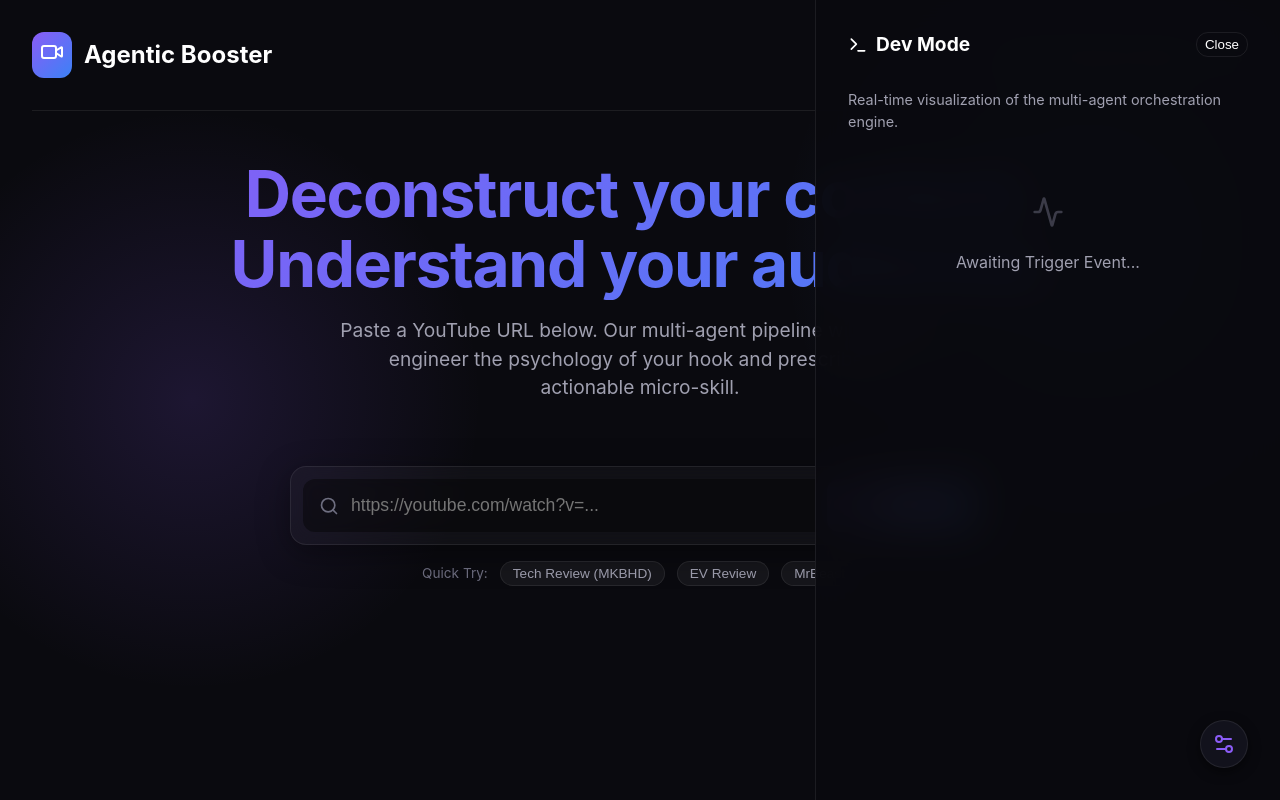
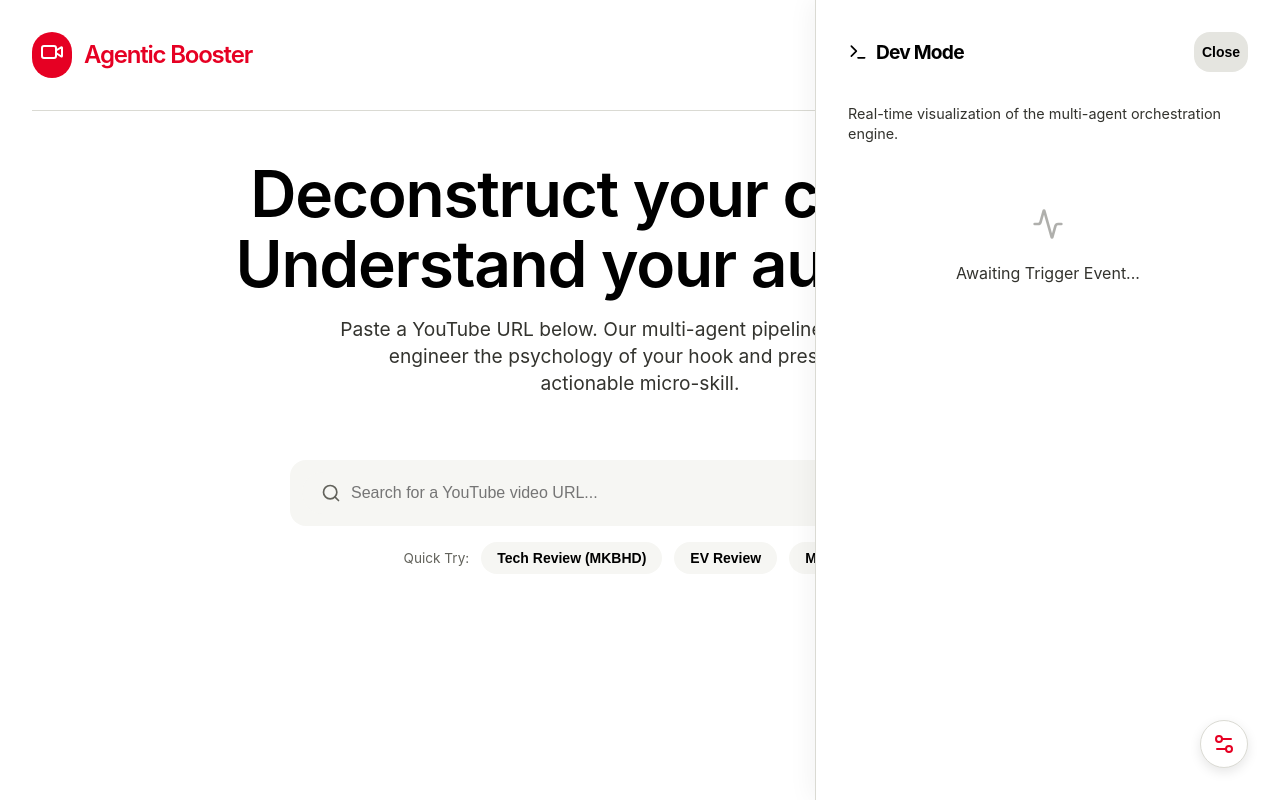
Before and after one commit to vidushi04/social_media_agentic_system, a React (Vite) app in the folder web/: page / in a window 1280 px wide. Both pictures are taken after a click on the button 1224 px from the left and 744 px from the top of the page. Built offline with nearby package versions, Linux system fonts and the light colour scheme.

Commit message:
add pinterest design

```diff
--- a/web/src/App.tsx
+++ b/web/src/App.tsx
@@ -55,21 +55,21 @@ function App() {
   return (
     <>
       <div style={{ paddingBottom: '4rem' }}>
-        <header style={{ display: 'flex', alignItems: 'center', justifyContent: 'space-between', paddingBottom: '2rem', borderBottom: '1px solid var(--glass-border)', marginBottom: '3rem' }}>
+        <header style={{ display: 'flex', alignItems: 'center', justifyContent: 'space-between', paddingBottom: '2rem', borderBottom: '1px solid var(--hairline)', marginBottom: '3rem' }}>
           <div style={{ display: 'flex', alignItems: 'center', gap: '0.75rem' }}>
-            <div style={{ background: 'var(--accent-gradient)', padding: '0.5rem', borderRadius: 'var(--radius-md)' }}>
+            <div style={{ background: 'var(--primary)', padding: '0.5rem', borderRadius: 'var(--rounded-full)' }}>
               <Video color="white" size={24} />
             </div>
-            <h1 style={{ margin: 0, fontSize: '1.5rem', background: 'none', WebkitTextFillColor: 'var(--text-primary)' }}>
+            <h1 style={{ margin: 0, fontSize: '1.5rem', color: 'var(--primary)' }}>
               Agentic Booster
             </h1>
           </div>
           <div style={{ display: 'flex', alignItems: 'center', gap: '1rem' }}>
-            <div style={{ fontSize: '0.9rem', color: 'var(--text-muted)' }}>
+            <div style={{ fontSize: '0.9rem', color: 'var(--mute)' }}>
               Content Packaging Intelligence
             </div>
             <button className="btn-icon" onClick={() => setIsSettingsOpen(true)} title="API Settings">
-              <Settings2 size={20} color="var(--text-secondary)" />
+              <Settings2 size={20} color="var(--ink)" />
             </button>
           </div>
         </header>
@@ -79,23 +79,22 @@ function App() {
             <h1 style={{ fontSize: '4rem', marginBottom: '1rem', letterSpacing: '-0.02em', lineHeight: 1.1 }}>
               Deconstruct your content.<br />Understand your audience.
             </h1>
-            <p style={{ fontSize: '1.2rem', maxWidth: '600px', margin: '0 auto', color: 'var(--text-secondary)', marginTop: '1rem' }}>
+            <p style={{ fontSize: '1.2rem', maxWidth: '600px', margin: '0 auto', color: 'var(--body)', marginTop: '1rem' }}>
               Paste a YouTube URL below. Our multi-agent pipeline will reverse-engineer the psychology of your hook and prescribe an actionable micro-skill.
             </p>
           </div>
 
           <form onSubmit={handleAnalyze} style={{ maxWidth: '700px', margin: '0 auto' }}>
-            <div className="glass-panel" style={{ display: 'flex', gap: '1rem', padding: '0.75rem', marginBottom: '1rem', flexDirection: 'column' }}>
+            <div className="feature-card-soft" style={{ display: 'flex', gap: '1rem', padding: '0.75rem', marginBottom: '1rem', flexDirection: 'column' }}>
               <div style={{ display: 'flex', gap: '1rem', width: '100%' }}>
                 <div style={{ flex: 1, position: 'relative' }}>
-                  <Search size={20} style={{ position: 'absolute', left: '1rem', top: '50%', transform: 'translateY(-50%)', color: 'var(--text-muted)' }} />
+                  <Search size={20} style={{ position: 'absolute', left: '1.2rem', top: '50%', transform: 'translateY(-50%)', color: 'var(--mute)' }} />
                   <input
                     type="text"
-                    className="premium-input"
-                    placeholder="https://youtube.com/watch?v=..."
+                    className="search-bar"
+                    placeholder="Search for a YouTube video URL..."
                     value={url}
                     onChange={(e) => setUrl(e.target.value)}
-                    style={{ paddingLeft: '3rem', border: 'none', background: 'rgba(0, 0, 0, 0.4)', boxShadow: 'none' }}
                     disabled={isProcessing}
                   />
                 </div>
@@ -106,14 +105,14 @@ function App() {
             </div>
 
             {errorMsg && (
-              <div style={{ background: 'rgba(239, 68, 68, 0.1)', border: '1px solid var(--error)', color: 'var(--error)', padding: '1rem', borderRadius: 'var(--radius-md)', marginBottom: '1rem', textAlign: 'left', animation: 'fadeIn 0.3s ease-out' }}>
+              <div style={{ background: 'rgba(158, 10, 10, 0.05)', border: '1px solid var(--error)', color: 'var(--error)', padding: '1rem', borderRadius: 'var(--rounded-md)', marginBottom: '1rem', textAlign: 'left', animation: 'fadeIn 0.3s ease-out' }}>
                 <strong>Error:</strong> {errorMsg}
               </div>
             )}
 
             {!isProcessing && (
               <div style={{ display: 'flex', justifyContent: 'center', gap: '0.75rem', marginTop: '1rem', flexWrap: 'wrap' }}>
-                <span style={{ fontSize: '0.85rem', color: 'var(--text-muted)', display: 'flex', alignItems: 'center' }}>Quick Try:</span>
+                <span style={{ fontSize: '0.85rem', color: 'var(--mute)', display: 'flex', alignItems: 'center' }}>Quick Try:</span>
                 <button type="button" className="chip" onClick={() => setUrl('https://www.youtube.com/watch?v=iGeXGdYE7UE')}>Tech Review (MKBHD)</button>
                 <button type="button" className="chip" onClick={() => setUrl('https://www.youtube.com/watch?v=k8A0qPG0nag')}>EV Review</button>
                 <button type="button" className="chip" onClick={() => setUrl('https://www.youtube.com/watch?v=0e3GPea1Tyg')}>MrBeast</button>
@@ -121,10 +120,10 @@ function App() {
             )}
 
             {isProcessing && (
-              <div className="loading-state glass-panel" style={{ marginTop: '2rem', animation: 'fadeIn 0.3s ease-out' }}>
+              <div className="loading-state" style={{ marginTop: '2rem', animation: 'fadeIn 0.3s ease-out' }}>
                 <div className="spinner"></div>
-                <h3 style={{ margin: '1rem 0 0.5rem', color: 'var(--accent-primary)', fontSize: '1.2rem' }}>Agentic Pipeline Active</h3>
-                <p style={{ color: 'var(--text-secondary)', margin: 0, fontSize: '1rem' }}>{getActiveAgentName()}</p>
+                <h3 style={{ margin: '1rem 0 0.5rem', color: 'var(--primary)', fontSize: '1.2rem' }}>Agentic Pipeline Active</h3>
+                <p style={{ color: 'var(--mute)', margin: 0, fontSize: '1rem' }}>{getActiveAgentName()}</p>
               </div>
             )}
           </form>
@@ -142,7 +141,7 @@ function App() {
       </div>
 
       <button className="dev-toggle" onClick={() => setIsDevModeOpen(!isDevModeOpen)} title="Toggle Dev Mode">
-        <Settings2 size={24} color={isDevModeOpen ? 'var(--accent-primary)' : 'var(--text-secondary)'} />
+        <Settings2 size={24} color={isDevModeOpen ? 'var(--primary)' : 'var(--ink)'} />
       </button>
 
       <DevMode
--- a/web/src/components/DevMode.tsx
+++ b/web/src/components/DevMode.tsx
@@ -23,7 +23,7 @@ export const DevMode: React.FC<DevModeProps> = ({ isOpen, onClose, state }) => {
       </div>
 
       <div style={{ marginBottom: '2rem' }}>
-        <p style={{ fontSize: '0.9rem' }}>
+        <p style={{ fontSize: '0.9rem', color: 'var(--body)' }}>
           Real-time visualization of the multi-agent orchestration engine.
         </p>
       </div>
@@ -31,12 +31,12 @@ export const DevMode: React.FC<DevModeProps> = ({ isOpen, onClose, state }) => {
       {state && Object.values(state.agents).map((agent) => (
         <div key={agent.id} className={`agent-card ${agent.id === 'interpreter' ? 'pipeline-stage' : ''}`}>
           <div className="agent-header">
-            {agent.status === 'running' && (agent.id === 'interpreter' ? <Database size={16} className="animate-pulse-glow" style={{ color: 'var(--accent-secondary)' }} /> : <Activity size={16} className="animate-pulse-glow" style={{ color: 'var(--warning)' }} />)}
-            {agent.status === 'completed' && <CheckCircle2 size={16} style={{ color: 'var(--success)' }} />}
-            {agent.status === 'idle' && <Clock size={16} style={{ color: 'var(--text-muted)' }} />}
-            <span style={{ color: 'var(--text-primary)' }}>{agent.name}</span>
+            {agent.status === 'running' && (agent.id === 'interpreter' ? <Database size={16} style={{ color: 'var(--focus-outer)' }} /> : <Activity size={16} style={{ color: '#854d0e' }} />)}
+            {agent.status === 'completed' && <CheckCircle2 size={16} style={{ color: 'var(--success-deep)' }} />}
+            {agent.status === 'idle' && <Clock size={16} style={{ color: 'var(--mute)' }} />}
+            <span style={{ color: 'var(--ink)' }}>{agent.name}</span>
             {agent.id === 'interpreter' && (
-              <span style={{ fontSize: '0.65rem', padding: '0.15rem 0.4rem', background: 'rgba(59, 130, 246, 0.15)', color: 'var(--accent-secondary)', borderRadius: '4px', marginLeft: '0.5rem', textTransform: 'uppercase', letterSpacing: '0.5px', border: '1px solid rgba(59, 130, 246, 0.3)' }}>
+              <span style={{ fontSize: '0.65rem', padding: '0.15rem 0.4rem', background: '#eef2ff', color: 'var(--focus-outer)', borderRadius: '4px', marginLeft: '0.5rem', textTransform: 'uppercase', letterSpacing: '0.5px', border: '1px solid #c7d2fe' }}>
                 Data Pipeline
               </span>
             )}
@@ -47,7 +47,7 @@ export const DevMode: React.FC<DevModeProps> = ({ isOpen, onClose, state }) => {
 
           {agent.output && (
             <div style={{ marginTop: '1rem' }}>
-              <div style={{ fontSize: '0.75rem', color: 'var(--text-muted)', marginBottom: '0.25rem' }}>JSON PAYLOAD</div>
+              <div style={{ fontSize: '0.75rem', color: 'var(--mute)', marginBottom: '0.25rem' }}>JSON PAYLOAD</div>
               <pre className="code-block">
                 {JSON.stringify(agent.output, null, 2)}
               </pre>
@@ -57,7 +57,7 @@ export const DevMode: React.FC<DevModeProps> = ({ isOpen, onClose, state }) => {
       ))}
 
       {!state && (
-        <div style={{ textAlign: 'center', color: 'var(--text-muted)', marginTop: '4rem' }}>
+        <div style={{ textAlign: 'center', color: 'var(--mute)', marginTop: '4rem' }}>
           <Activity size={32} style={{ opacity: 0.5, marginBottom: '1rem' }} />
           <p>Awaiting Trigger Event...</p>
         </div>
--- a/web/src/index.css
+++ b/web/src/index.css
@@ -1,36 +1,41 @@
 :root {
-  font-family: 'Inter', system-ui, Avenir, Helvetica, Arial, sans-serif;
+  font-family: 'Inter', system-ui, -apple-system, sans-serif;
   line-height: 1.5;
   font-weight: 400;
 
-  color-scheme: dark;
+  color-scheme: light;
 
-  /* Core Colors */
-  --bg-primary: #0a0a0f;
-  --bg-secondary: #12121c;
-  --bg-tertiary: #1a1a2e;
+  /* Brand & Accent */
+  --primary: #e60023;
+  --primary-pressed: #cc001f;
 
-  --text-primary: #ffffff;
-  --text-secondary: #a0a0b0;
-  --text-muted: #6e6e80;
+  /* Surface */
+  --canvas: #ffffff;
+  --surface-soft: #fbfbf9;
+  --surface-card: #f6f6f3;
+  --secondary-bg: #e5e5e0;
+  --secondary-pressed: #c8c8c1;
+  --hairline: #dadad3;
 
-  --accent-primary: #8b5cf6; /* Vibrant Purple */
-  --accent-secondary: #3b82f6; /* Bright Blue */
-  --accent-gradient: linear-gradient(135deg, var(--accent-primary), var(--accent-secondary));
+  /* Text */
+  --ink: #000000;
+  --ink-soft: #211922;
+  --body: #33332e;
+  --mute: #62625b;
+  --ash: #91918c;
+  --on-dark: #ffffff;
 
-  --success: #10b981;
-  --warning: #f59e0b;
-  --error: #ef4444;
+  /* Semantic */
+  --error: #9e0a0a;
+  --success-deep: #103c25;
+  --success-pale: #c7f0da;
+  --focus-outer: #435ee5;
 
-  /* UI Elements */
-  --glass-bg: rgba(255, 255, 255, 0.03);
-  --glass-border: rgba(255, 255, 255, 0.08);
-  --glass-shadow: 0 8px 32px 0 rgba(0, 0, 0, 0.37);
-
-  --radius-sm: 0.5rem;
-  --radius-md: 0.75rem;
-  --radius-lg: 1rem;
-  --radius-xl: 1.5rem;
+  /* Shapes & Radii */
+  --rounded-sm: 8px;
+  --rounded-md: 16px;
+  --rounded-lg: 32px;
+  --rounded-full: 9999px;
 
   font-synthesis: none;
   text-rendering: optimizeLegibility;
@@ -42,50 +47,69 @@ body {
   margin: 0;
   min-width: 320px;
   min-height: 100vh;
-  background-color: var(--bg-primary);
-  color: var(--text-primary);
+  background-color: var(--canvas);
+  color: var(--body);
   overflow-x: hidden;
-  background-image:
-    radial-gradient(circle at 15% 50%, rgba(139, 92, 246, 0.15), transparent 25%),
-    radial-gradient(circle at 85% 30%, rgba(59, 130, 246, 0.15), transparent 25%);
-  background-attachment: fixed;
 }
 
 #root {
   max-width: 1280px;
   margin: 0 auto;
-  padding: 2rem;
+  padding: 32px;
 }
 
 /* Typography */
 h1, h2, h3, h4, h5, h6 {
-  margin: 0 0 1rem 0;
-  line-height: 1.2;
+  margin: 0 0 16px 0;
+  color: var(--ink);
 }
 
 h1 {
-  font-size: 3.2em;
+  font-size: 70px;
+  font-weight: 600;
+  line-height: 1.1;
+  letter-spacing: -1.2px;
+}
+
+h2 {
+  font-size: 44px;
   font-weight: 700;
-  background: var(--accent-gradient);
-  -webkit-background-clip: text;
-  -webkit-text-fill-color: transparent;
-  background-clip: text;
+  line-height: 1.15;
+  letter-spacing: -0.8px;
+}
+
+h3 {
+  font-size: 28px;
+  font-weight: 700;
+  line-height: 1.2;
+  letter-spacing: -1.2px;
 }
 
 p {
   margin-top: 0;
-  color: var(--text-secondary);
+  color: var(--body);
+  font-size: 16px;
+  line-height: 1.4;
 }
 
-/* Common Utilities */
-.glass-panel {
-  background: var(--glass-bg);
-  backdrop-filter: blur(12px);
-  -webkit-backdrop-filter: blur(12px);
-  border: 1px solid var(--glass-border);
-  border-radius: var(--radius-lg);
-  padding: 1.5rem;
-  box-shadow: var(--glass-shadow);
+/* Cards & Containers */
+.pin-card {
+  background: var(--surface-card);
+  border-radius: var(--rounded-md);
+  padding: 0;
+  overflow: hidden;
+}
+
+.feature-card {
+  background: var(--canvas);
+  border-radius: var(--rounded-md);
+  padding: 32px;
+}
+
+.feature-card-soft {
+  background: var(--surface-card);
+  border-radius: var(--rounded-md);
+  padding: 32px;
 }
 
 .flex-center {
@@ -101,71 +125,107 @@ p {
 }
 
 /* Animations */
-@keyframes pulse-glow {
-  0% { box-shadow: 0 0 0 0 rgba(139, 92, 246, 0.4); }
-  70% { box-shadow: 0 0 0 10px rgba(139, 92, 246, 0); }
-  100% { box-shadow: 0 0 0 0 rgba(139, 92, 246, 0); }
+@keyframes spin {
+  to { transform: rotate(360deg); }
 }
 
-.animate-pulse-glow {
-  animation: pulse-glow 2s infinite;
+@keyframes fadeIn {
+  from { opacity: 0; transform: translateY(10px); }
+  to { opacity: 1; transform: translateY(0); }
+}
+
+.spinner {
+  width: 40px;
+  height: 40px;
+  border: 3px solid var(--secondary-bg);
+  border-radius: 50%;
+  border-top-color: var(--primary);
+  animation: spin 1s ease-in-out infinite;
 }
 
 /* Inputs and Buttons */
-input.premium-input {
-  background: rgba(0, 0, 0, 0.2);
-  border: 1px solid var(--glass-border);
-  border-radius: var(--radius-md);
-  padding: 1rem 1.5rem;
-  color: var(--text-primary);
-  font-size: 1.1rem;
+input.text-input {
+  background: var(--canvas);
+  border: 1px solid var(--hairline);
+  border-radius: var(--rounded-md);
+  padding: 11px 15px;
+  color: var(--ink);
+  font-size: 16px;
   width: 100%;
-  transition: all 0.3s ease;
+  transition: all 0.2s ease;
   outline: none;
+  box-sizing: border-box;
 }
 
-input.premium-input:focus {
-  border-color: var(--accent-primary);
-  box-shadow: 0 0 0 3px rgba(139, 92, 246, 0.2);
+input.text-input:focus {
+  border: 2px solid var(--ink);
+  outline: 4px solid var(--focus-outer);
+  padding: 10px 14px; /* Adjust for border width change */
+}
+
+input.search-bar {
+  background: var(--surface-card);
+  border: 1px solid transparent;
+  border-radius: var(--rounded-full);
+  padding: 11px 15px 11px 48px;
+  color: var(--ink);
+  font-size: 16px;
+  width: 100%;
+  transition: all 0.2s ease;
+  outline: none;
+  box-sizing: border-box;
+}
+
+input.search-bar:focus {
+  background: var(--canvas);
+  border-color: var(--hairline);
 }
 
 button.btn-primary {
-  background: var(--accent-gradient);
+  background: var(--primary);
   border: none;
-  border-radius: var(--radius-md);
-  padding: 1rem 2rem;
-  color: white;
-  font-weight: 600;
-  font-size: 1rem;
+  border-radius: var(--rounded-md);
+  padding: 6px 14px;
+  height: 40px;
+  color: var(--on-dark);
+  font-weight: 700;
+  font-size: 14px;
   cursor: pointer;
-  transition: transform 0.2s, box-shadow 0.2s;
+  transition: background 0.2s;
   display: inline-flex;
   align-items: center;
-  gap: 0.5rem;
+  justify-content: center;
+  gap: 8px;
 }
 
 button.btn-primary:hover {
-  transform: translateY(-2px);
-  box-shadow: 0 10px 20px -10px var(--accent-primary);
+  background: var(--primary-pressed);
 }
 
-button.btn-primary:active {
-  transform: translateY(0);
+button.btn-primary:disabled {
+  background: var(--surface-card);
+  color: var(--ash);
+  cursor: not-allowed;
 }
 
 button.btn-secondary {
-  background: transparent;
-  border: 1px solid var(--glass-border);
-  border-radius: var(--radius-md);
-  padding: 0.5rem 1rem;
-  color: var(--text-primary);
-  font-weight: 500;
+  background: var(--secondary-bg);
+  border: none;
+  border-radius: var(--rounded-md);
+  padding: 6px 14px;
+  height: 40px;
+  color: var(--ink);
+  font-weight: 700;
+  font-size: 14px;
   cursor: pointer;
   transition: background 0.2s;
+  display: inline-flex;
+  align-items: center;
+  justify-content: center;
 }
 
 button.btn-secondary:hover {
-  background: var(--glass-bg);
+  background: var(--secondary-pressed);
 }
 
 /* Dev Mode Styles */
@@ -175,14 +235,14 @@ button.btn-secondary:hover {
   right: 0;
   bottom: 0;
   width: 400px;
-  background: rgba(10, 10, 15, 0.95);
-  backdrop-filter: blur(20px);
-  border-left: 1px solid var(--glass-border);
+  background: var(--canvas);
+  border-left: 1px solid var(--hairline);
   z-index: 1000;
-  padding: 2rem;
+  padding: 32px;
   overflow-y: auto;
   transform: translateX(100%);
   transition: transform 0.3s cubic-bezier(0.4, 0, 0.2, 1);
+  box-shadow: -4px 0 24px rgba(0,0,0,0.05);
 }
 
 .dev-overlay.open {
@@ -191,73 +251,75 @@ button.btn-secondary:hover {
 
 .dev-toggle {
   position: fixed;
-  bottom: 2rem;
-  right: 2rem;
+  bottom: 32px;
+  right: 32px;
   z-index: 1001;
-  background: var(--bg-secondary);
-  border: 1px solid var(--glass-border);
-  border-radius: 50%;
-  width: 3rem;
-  height: 3rem;
+  background: var(--canvas);
+  border: 1px solid var(--hairline);
+  border-radius: var(--rounded-full);
+  width: 48px;
+  height: 48px;
   display: flex;
   align-items: center;
   justify-content: center;
   cursor: pointer;
-  box-shadow: 0 4px 12px rgba(0,0,0,0.5);
+  box-shadow: 0 4px 12px rgba(0,0,0,0.1);
   transition: all 0.2s;
 }
 
 .dev-toggle:hover {
-  transform: scale(1.1);
-  border-color: var(--accent-secondary);
+  transform: scale(1.05);
+  background: var(--surface-card);
 }
 
 .agent-card {
-  background: var(--bg-secondary);
-  border: 1px solid var(--glass-border);
-  border-radius: var(--radius-sm);
-  padding: 1rem;
-  margin-bottom: 1rem;
+  background: var(--surface-card);
+  border-radius: var(--rounded-md);
+  padding: 16px;
+  margin-bottom: 16px;
 }
 
 .agent-card.pipeline-stage {
-  background: rgba(59, 130, 246, 0.05);
-  border: 1px dashed rgba(59, 130, 246, 0.3);
+  border: 1px solid var(--hairline);
 }
 
 .agent-header {
   display: flex;
   align-items: center;
-  gap: 0.5rem;
-  margin-bottom: 0.5rem;
+  gap: 8px;
+  margin-bottom: 8px;
   font-weight: 600;
-  color: var(--accent-secondary);
+  color: var(--ink);
+  font-size: 16px;
 }
 
 .agent-status {
-  font-size: 0.8rem;
-  padding: 0.2rem 0.5rem;
-  border-radius: 1rem;
-  background: rgba(255,255,255,0.1);
+  font-size: 12px;
+  padding: 4px 12px;
+  border-radius: var(--rounded-full);
+  background: var(--secondary-bg);
+  color: var(--ink);
+  font-weight: 500;
 }
 
 .agent-status.running {
-  background: rgba(245, 158, 11, 0.2);
-  color: var(--warning);
+  background: #fef08a;
+  color: #854d0e;
 }
 
 .agent-status.completed {
-  background: rgba(16, 185, 129, 0.2);
-  color: var(--success);
+  background: var(--success-pale);
+  color: var(--success-deep);
 }
 
 .code-block {
-  background: #000;
-  border-radius: var(--radius-sm);
-  padding: 0.75rem;
+  background: var(--canvas);
+  border: 1px solid var(--hairline);
+  border-radius: var(--rounded-md);
+  padding: 12px;
   font-family: 'Courier New', Courier, monospace;
-  font-size: 0.85rem;
-  color: #a0a0b0;
+  font-size: 12px;
+  color: var(--mute);
   overflow-x: auto;
 }
 
@@ -268,56 +330,55 @@ button.btn-secondary:hover {
   left: 0;
   right: 0;
   bottom: 0;
-  background: rgba(0, 0, 0, 0.7);
-  backdrop-filter: blur(8px);
+  background: rgba(0, 0, 0, 0.5); /* 50% opacity scrim */
   z-index: 2000;
   display: flex;
   align-items: center;
   justify-content: center;
-  padding: 1rem;
+  padding: 16px;
 }
 
 .modal-content {
   width: 100%;
   max-width: 500px;
-  background: var(--bg-secondary);
-  box-shadow: 0 25px 50px -12px rgba(0, 0, 0, 0.5);
+  background: var(--canvas);
+  border-radius: var(--rounded-lg); /* 32px */
+  padding: 32px;
+  box-shadow: 0 16px 32px rgba(0, 0, 0, 0.1);
 }
 
 .btn-icon {
   background: transparent;
   border: none;
-  color: var(--text-muted);
+  color: var(--ink);
   cursor: pointer;
-  padding: 0.25rem;
+  padding: 8px;
   display: flex;
   align-items: center;
   justify-content: center;
-  border-radius: 4px;
-  transition: all 0.2s;
+  border-radius: var(--rounded-full);
+  transition: background 0.2s;
 }
 
 .btn-icon:hover {
-  color: var(--text-primary);
-  background: rgba(255, 255, 255, 0.1);
+  background: var(--secondary-bg);
 }
 
 /* Chips */
 .chip {
-  background: rgba(255, 255, 255, 0.05);
-  border: 1px solid var(--glass-border);
-  border-radius: 20px;
-  padding: 0.25rem 0.75rem;
-  color: var(--text-secondary);
-  font-size: 0.85rem;
+  background: var(--surface-card);
+  border: none;
+  border-radius: var(--rounded-full);
+  padding: 8px 16px;
+  color: var(--ink);
+  font-size: 14px;
+  font-weight: 600;
   cursor: pointer;
   transition: all 0.2s;
 }
 
 .chip:hover {
-  background: rgba(139, 92, 246, 0.1);
-  border-color: rgba(139, 92, 246, 0.3);
-  color: var(--text-primary);
+  background: var(--secondary-bg);
 }
 
 /* Loading State */
@@ -326,24 +387,8 @@ button.btn-secondary:hover {
   flex-direction: column;
   align-items: center;
   justify-content: center;
-  padding: 3rem 2rem;
+  padding: 64px 32px;
   text-align: center;
+  background: var(--canvas);
+  border-radius: var(--rounded-md);
 }
-
-.spinner {
-  width: 40px;
-  height: 40px;
-  border: 3px solid rgba(139, 92, 246, 0.2);
-  border-radius: 50%;
-  border-top-color: var(--accent-primary);
-  animation: spin 1s ease-in-out infinite;
-}
-
-@keyframes spin {
-  to { transform: rotate(360deg); }
-}
-
-@keyframes fadeIn {
-  from { opacity: 0; transform: translateY(10px); }
-  to { opacity: 1; transform: translateY(0); }
-}
```
Also changed, not shown: web/src/components/Dashboard.tsx (+16 -16 lines), web/src/components/SettingsModal.tsx (+11 -11 lines), 1 other file (tests, documents, lock files or other folders).
